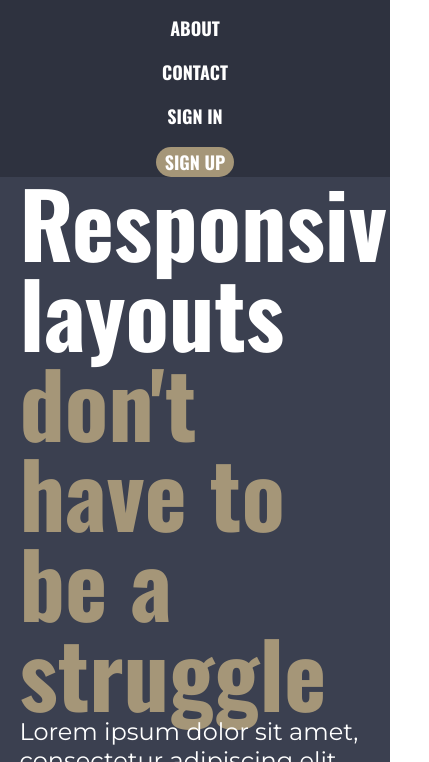
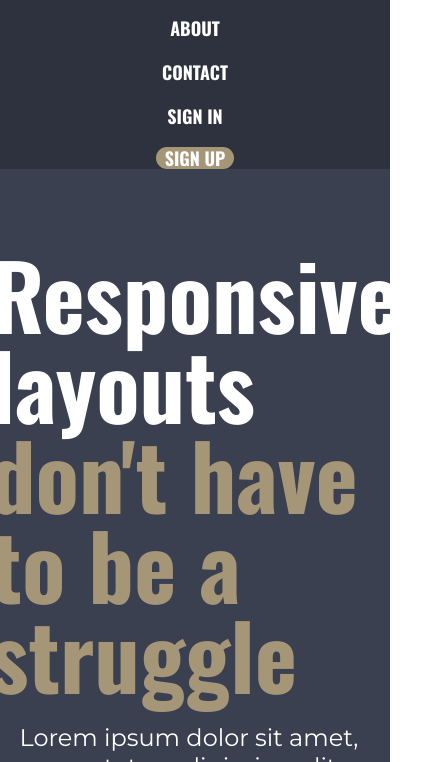
Before and after one commit to novakda/novakda-conquering-responsive-layouts-final-challenge, a plain HTML site: page index.html in a window 390 px wide. Shown: the part 82-844 px from the top of the page, 429 px wide, since content can reach past the window. Drawn offline with nearby package versions, Linux system fonts and the light colour scheme.

Commit message:
responsive hero

```diff
--- a/index.html
+++ b/index.html
@@ -23,12 +23,12 @@
                 <li><a class="navbar__link" href="#">About</a></li>
                 <li><a class="navbar__link" href="#">Contact</a></li>
                 <li><a class="navbar__link" href="#">Sign in</a></li>
-                <li class="navbar__link btn temp"><a href="#">Sign Up</a></li>
+                <li class="navbar__link btn temp flex-align-self-center test2"><a href="#">Sign Up</a></li>
             </ul>
         </div>
     </div>
     <div id="hero" class="panel panel bg-clr-dark fs-400">
-        <div class="wrapper">
+        <div class="wrapper flex flex-col--phone-only flex-align-center">
             <h1 class="heading fs-700">Responsive layouts <span class="clr-accent">don't have to be a struggle</span>
             </h1>
             <div>
--- a/style.css
+++ b/style.css
@@ -280,3 +280,8 @@ body.debug .flex-col-tablet-max {
 .test2 {
     line-height: 1em;
 }
+
+/* todo factor into util classes */
+#hero {
+    padding-block: 5rem;
+}
```
